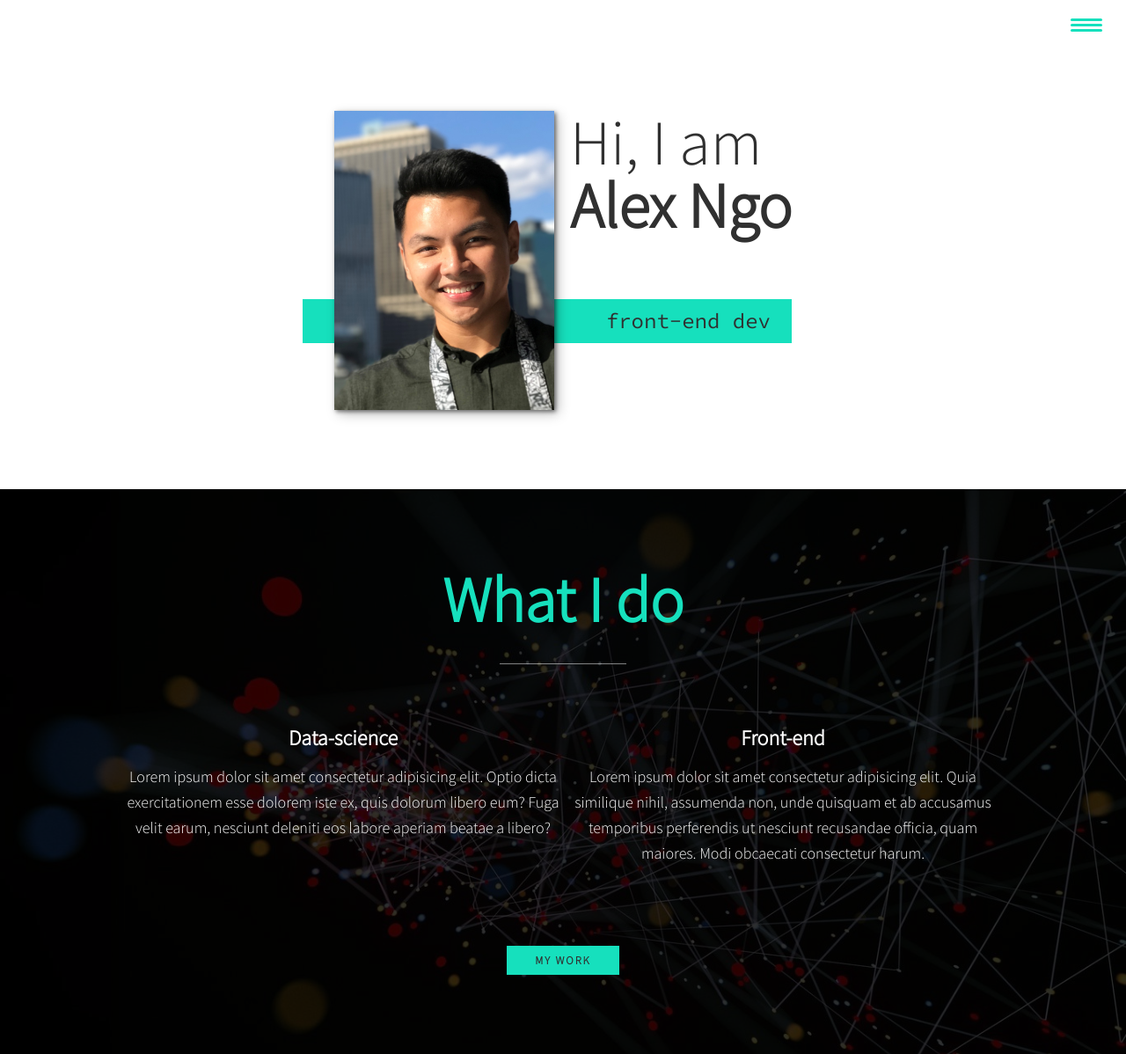
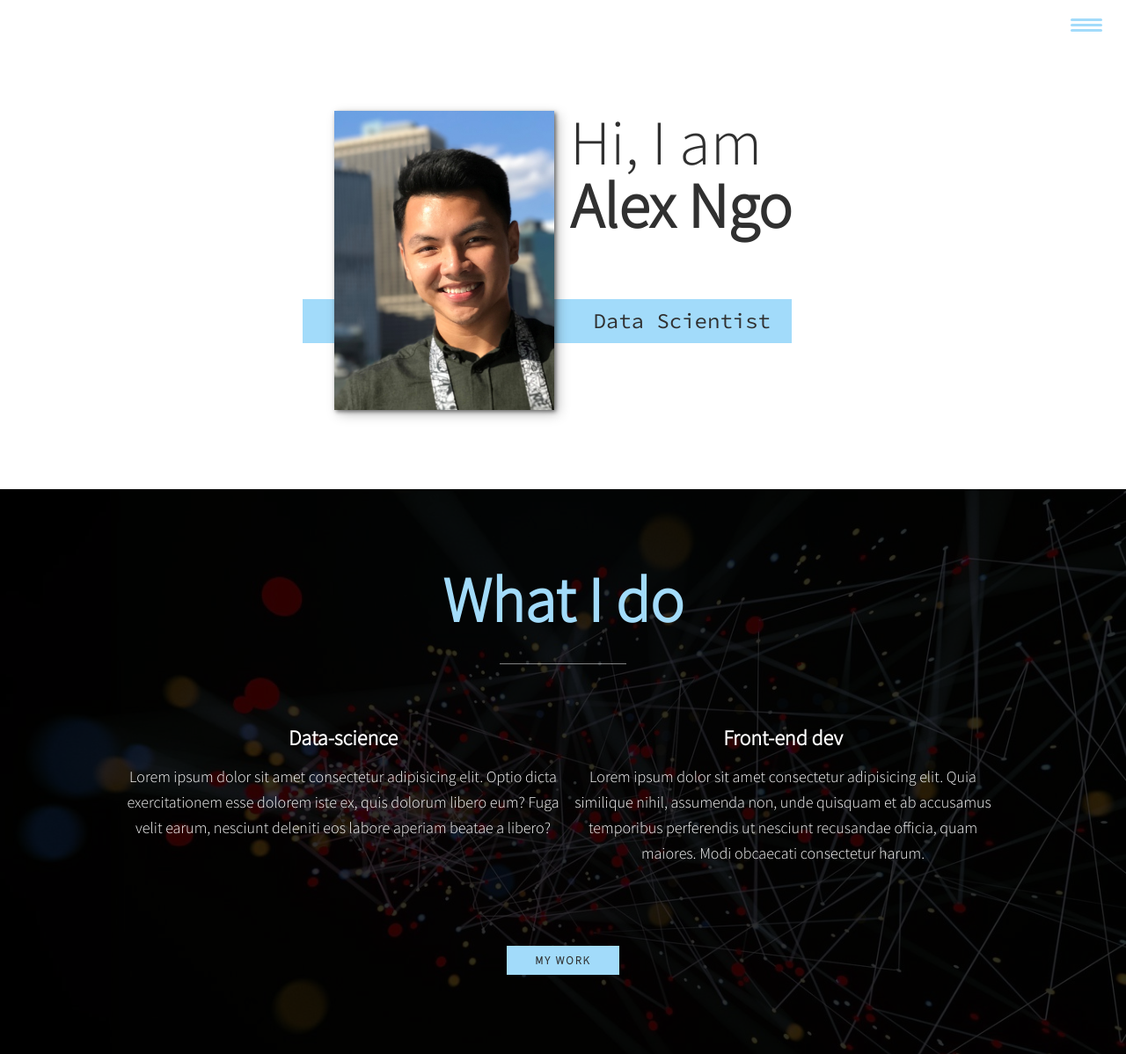
Before and after one commit to quitribo/coderschool_portfolio_web, a plain HTML site: page index.html in a window 1280 px wide. Shown: the top 1198 px of the page at 88% size. Drawn offline with nearby package versions, Linux system fonts and the light colour scheme.

Commit message:
update color

```diff
--- a/index.html
+++ b/index.html
@@ -59,7 +59,7 @@
       <h1 class="section_title section_title_intro">
         Hi, I am <strong>Alex Ngo</strong>
       </h1>
-      <p class="section_subtitle section_subtitle_intro">front-end dev</p>
+      <p class="section_subtitle section_subtitle_intro">Data Scientist</p>
       <img
         src="img/alex_ngo_fuzzy.JPG"
         alt="A picture of Alex Ngo smiling"
@@ -81,7 +81,7 @@
         </div>
         <!-- service -->
         <div class="service">
-          <h3>Front-end</h3>
+          <h3>Front-end dev</h3>
           <p>
             Lorem ipsum dolor sit amet consectetur adipisicing elit. Quia
             similique nihil, assumenda non, unde quisquam et ab accusamus
--- a/style.css
+++ b/style.css
@@ -15,7 +15,8 @@
 
   --clr-light: #fff;
   --clr-dark: #303030;
-  --clr-accent: #16e0bd;
+  /* --clr-accent: #16e0bd; */
+  --clr-accent: #a2dbfa;
 
   --fs-h1: 3rem;
   --fs-h2: 2.25rem;
```
